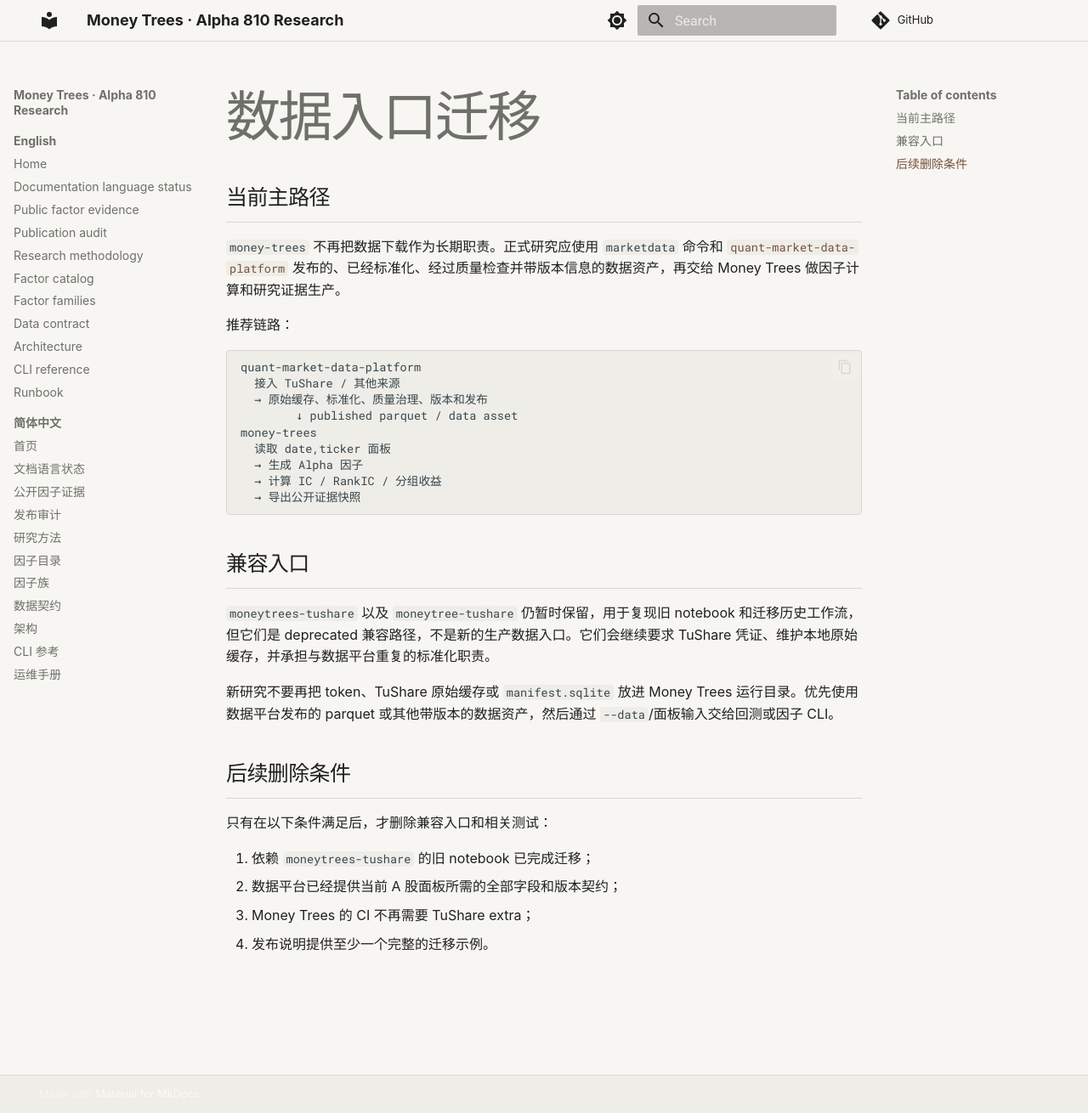
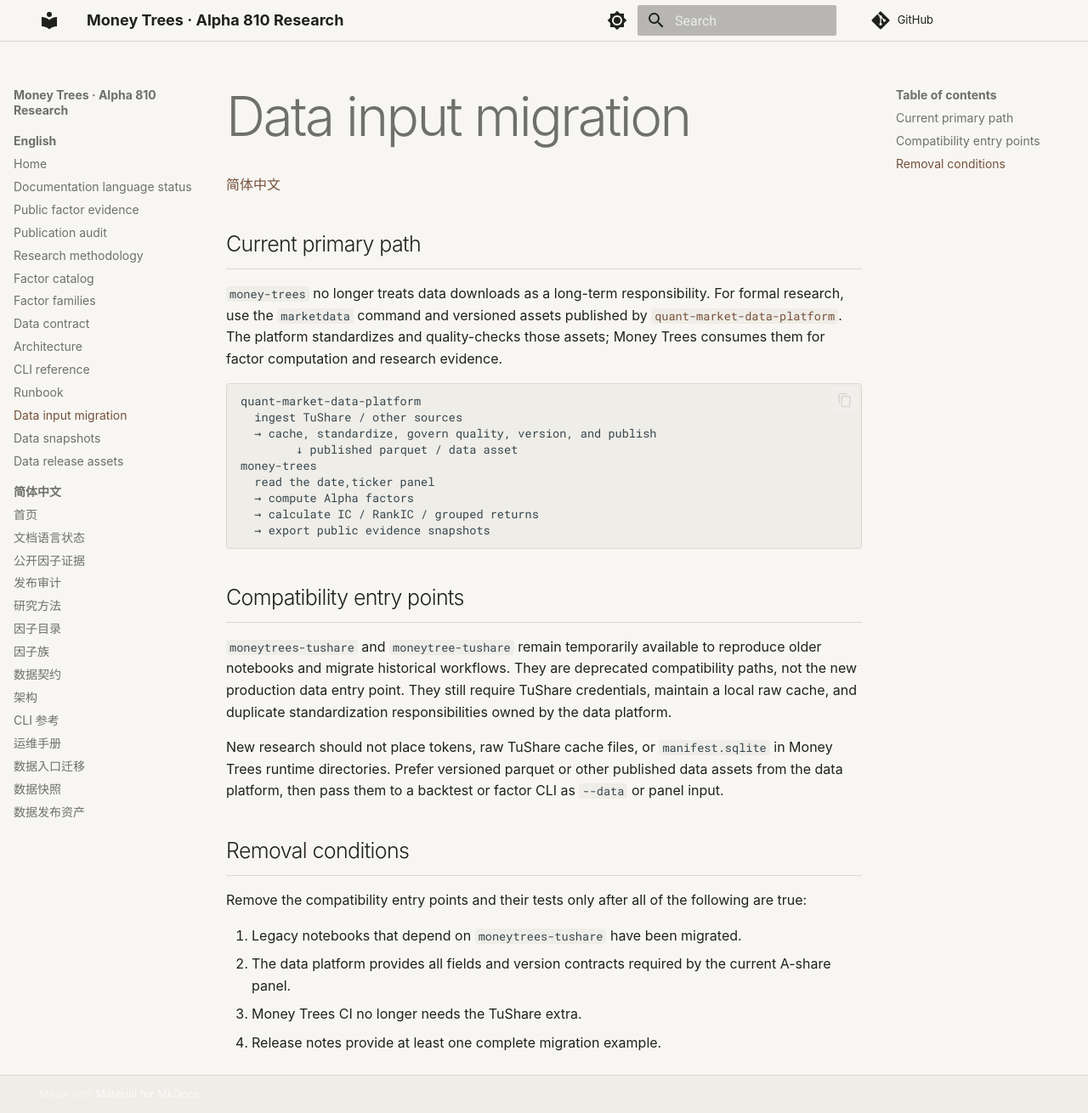
Before and after one commit to runchengxie/money-trees, an MkDocs documentation site: the page built from docs/data-platform-migration.md, in a window 1280 px wide and 1310 px high. Shown: the whole window at 85% size. Built offline with MkDocs 1.6.1 and Material for MkDocs 9.7.7, drawn with Linux system fonts in a browser that asks for light colours; comment, search, counter and statistics services are not loaded.

Commit message:
docs: localize data asset guides

````diff
--- a/docs/data-platform-migration.md
+++ b/docs/data-platform-migration.md
@@ -1,34 +1,34 @@
-# 数据入口迁移
+# Data input migration
 
-## 当前主路径
+[简体中文](data-platform-migration.zh-CN.md)
 
-`money-trees` 不再把数据下载作为长期职责。正式研究应使用 `marketdata` 命令和 [`quant-market-data-platform`](https://github.com/runchengxie/quant-market-data-platform) 发布的、已经标准化、经过质量检查并带版本信息的数据资产，再交给 Money Trees 做因子计算和研究证据生产。
+## Current primary path
 
-推荐链路：
+`money-trees` no longer treats data downloads as a long-term responsibility. For formal research, use the `marketdata` command and versioned assets published by [`quant-market-data-platform`](https://github.com/runchengxie/quant-market-data-platform). The platform standardizes and quality-checks those assets; Money Trees consumes them for factor computation and research evidence.
 
 ```text
 quant-market-data-platform
-  接入 TuShare / 其他来源
-  → 原始缓存、标准化、质量治理、版本和发布
+  ingest TuShare / other sources
+  → cache, standardize, govern quality, version, and publish
         ↓ published parquet / data asset
 money-trees
-  读取 date,ticker 面板
-  → 生成 Alpha 因子
-  → 计算 IC / RankIC / 分组收益
-  → 导出公开证据快照
+  read the date,ticker panel
+  → compute Alpha factors
+  → calculate IC / RankIC / grouped returns
+  → export public evidence snapshots
 ```
 
-## 兼容入口
+## Compatibility entry points
 
-`moneytrees-tushare` 以及 `moneytree-tushare` 仍暂时保留，用于复现旧 notebook 和迁移历史工作流，但它们是 deprecated 兼容路径，不是新的生产数据入口。它们会继续要求 TuShare 凭证、维护本地原始缓存，并承担与数据平台重复的标准化职责。
+`moneytrees-tushare` and `moneytree-tushare` remain temporarily available to reproduce older notebooks and migrate historical workflows. They are deprecated compatibility paths, not the new production data entry point. They still require TuShare credentials, maintain a local raw cache, and duplicate standardization responsibilities owned by the data platform.
 
-新研究不要再把 token、TuShare 原始缓存或 `manifest.sqlite` 放进 Money Trees 运行目录。优先使用数据平台发布的 parquet 或其他带版本的数据资产，然后通过 `--data`/面板输入交给回测或因子 CLI。
+New research should not place tokens, raw TuShare cache files, or `manifest.sqlite` in Money Trees runtime directories. Prefer versioned parquet or other published data assets from the data platform, then pass them to a backtest or factor CLI as `--data` or panel input.
 
-## 后续删除条件
+## Removal conditions
 
-只有在以下条件满足后，才删除兼容入口和相关测试：
+Remove the compatibility entry points and their tests only after all of the following are true:
 
-1. 依赖 `moneytrees-tushare` 的旧 notebook 已完成迁移；
-2. 数据平台已经提供当前 A 股面板所需的全部字段和版本契约；
-3. Money Trees 的 CI 不再需要 TuShare extra；
-4. 发布说明提供至少一个完整的迁移示例。
+1. Legacy notebooks that depend on `moneytrees-tushare` have been migrated.
+2. The data platform provides all fields and version contracts required by the current A-share panel.
+3. Money Trees CI no longer needs the TuShare extra.
+4. Release notes provide at least one complete migration example.
--- /dev/null
+++ b/docs/data-platform-migration.zh-CN.md
@@ -0,0 +1,36 @@
+# 数据入口迁移
+
+[English page](data-platform-migration.md)
+
+## 当前主路径
+
+`money-trees` 不再把数据下载作为长期职责。正式研究应使用 `marketdata` 命令和 [`quant-market-data-platform`](https://github.com/runchengxie/quant-market-data-platform) 发布的、已经标准化、经过质量检查并带版本信息的数据资产，再交给 Money Trees 做因子计算和研究证据生产。
+
+推荐链路：
+
+```text
+quant-market-data-platform
+  接入 TuShare / 其他来源
+  → 原始缓存、标准化、质量治理、版本和发布
+        ↓ published parquet / data asset
+money-trees
+  读取 date,ticker 面板
+  → 生成 Alpha 因子
+  → 计算 IC / RankIC / 分组收益
+  → 导出公开证据快照
+```
+
+## 兼容入口
+
+`moneytrees-tushare` 以及 `moneytree-tushare` 仍暂时保留，用于复现旧 notebook 和迁移历史工作流，但它们是 deprecated 兼容路径，不是新的生产数据入口。它们会继续要求 TuShare 凭证、维护本地原始缓存，并承担与数据平台重复的标准化职责。
+
+新研究不要再把 token、TuShare 原始缓存或 `manifest.sqlite` 放进 Money Trees 运行目录。优先使用数据平台发布的 parquet 或其他带版本的数据资产，然后通过 `--data`/面板输入交给回测或因子 CLI。
+
+## 后续删除条件
+
+只有在以下条件满足后，才删除兼容入口和相关测试：
+
+1. 依赖 `moneytrees-tushare` 的旧 notebook 已完成迁移；
+2. 数据平台已经提供当前 A 股面板所需的全部字段和版本契约；
+3. Money Trees 的 CI 不再需要 TuShare extra；
+4. 发布说明提供至少一个完整的迁移示例。
--- a/mkdocs.yml
+++ b/mkdocs.yml
@@ -36,6 +36,9 @@
       - Architecture: architecture.md
       - CLI reference: cli-reference.md
       - Runbook: runbook.md
+      - Data input migration: data-platform-migration.md
+      - Data snapshots: data-snapshot.md
+      - Data release assets: data-release.md
   - 简体中文:
       - 首页: index.zh-CN.md
       - 文档语言状态: language-migration-status.zh-CN.md
@@ -48,6 +51,9 @@
       - 架构: architecture.zh-CN.md
       - CLI 参考: cli-reference.zh-CN.md
       - 运维手册: runbook.zh-CN.md
+      - 数据入口迁移: data-platform-migration.zh-CN.md
+      - 数据快照: data-snapshot.zh-CN.md
+      - 数据发布资产: data-release.zh-CN.md
 markdown_extensions:
   - admonition
   - attr_list
````
Also changed, not shown: README.zh-CN.md (+2 -2 lines), docs/data-release.md (+19 -19 lines), docs/data-release.zh-CN.md (added, +88 -0 lines), docs/data-snapshot.md (+9 -9 lines), docs/data-snapshot.zh-CN.md (added, +56 -0 lines), docs/language-migration-status.md (+21 -1 lines), docs/language-migration-status.zh-CN.md (+21 -1 lines).
